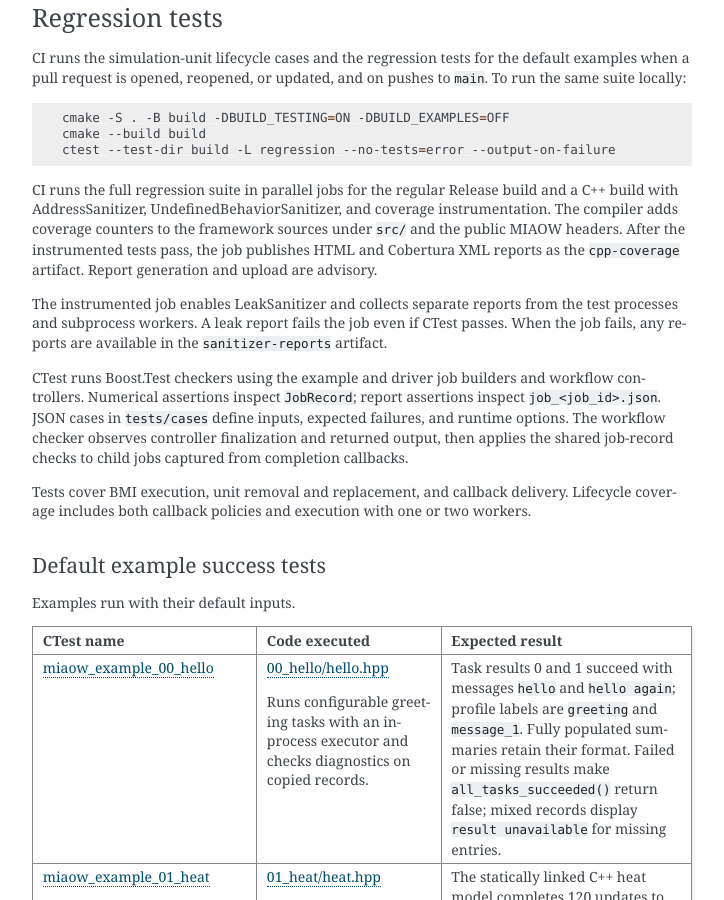
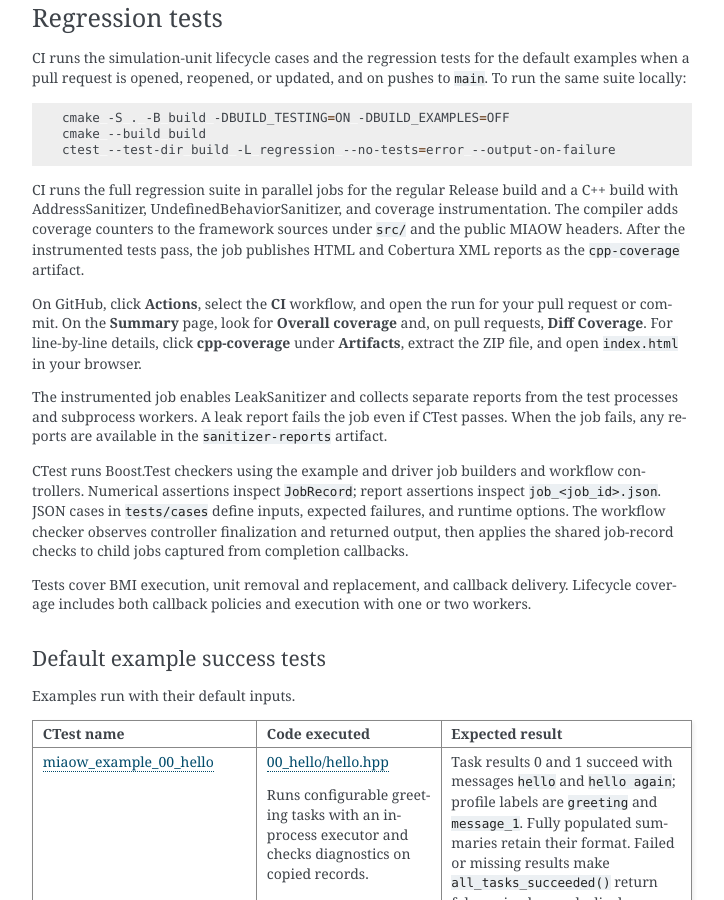
Before and after one commit to uofs-simlab/miaow-framework, a Sphinx documentation site: the page built from docs/building.rst, in a window 1280 px wide and 900 px high, scrolled down 1695 px. Shown: the whole window, without its empty margins (388-1112 px from the left). Built offline with Sphinx 7.4.7, drawn with Linux system fonts in a browser that asks for light colours; the version number could not be read and is left out.

Commit message:
describe where to find coverage info

```diff
--- a/docs/building.rst
+++ b/docs/building.rst
@@ -83,7 +83,9 @@ CI runs the simulation-unit lifecycle cases and the regression tests for the def
    cmake --build build
    ctest --test-dir build -L regression --no-tests=error --output-on-failure
 
-CI runs the full regression suite in parallel jobs for the regular Release build and a C++ build with AddressSanitizer, UndefinedBehaviorSanitizer, and coverage instrumentation. The compiler adds coverage counters to the framework sources under ``src/`` and the public MIAOW headers. After the instrumented tests pass, the job publishes HTML and Cobertura XML reports as the ``cpp-coverage`` artifact. Report generation and upload are advisory.
+CI runs the full regression suite in parallel jobs for the regular Release build and a C++ build with AddressSanitizer, UndefinedBehaviorSanitizer, and coverage instrumentation. The compiler adds coverage counters to the framework sources under ``src/`` and the public MIAOW headers. After the instrumented tests pass, the job publishes HTML and Cobertura XML reports as the ``cpp-coverage`` artifact.
+
+On GitHub, click **Actions**, select the **CI** workflow, and open the run for your pull request or commit. On the **Summary** page, look for **Overall coverage** and, on pull requests, **Diff Coverage**. For line-by-line details, click **cpp-coverage** under **Artifacts**, extract the ZIP file, and open ``index.html`` in your browser.
 
 The instrumented job enables LeakSanitizer and collects separate reports from the test processes and subprocess workers. A leak report fails the job even if CTest passes. When the job fails, any reports are available in the ``sanitizer-reports`` artifact.
 
```
